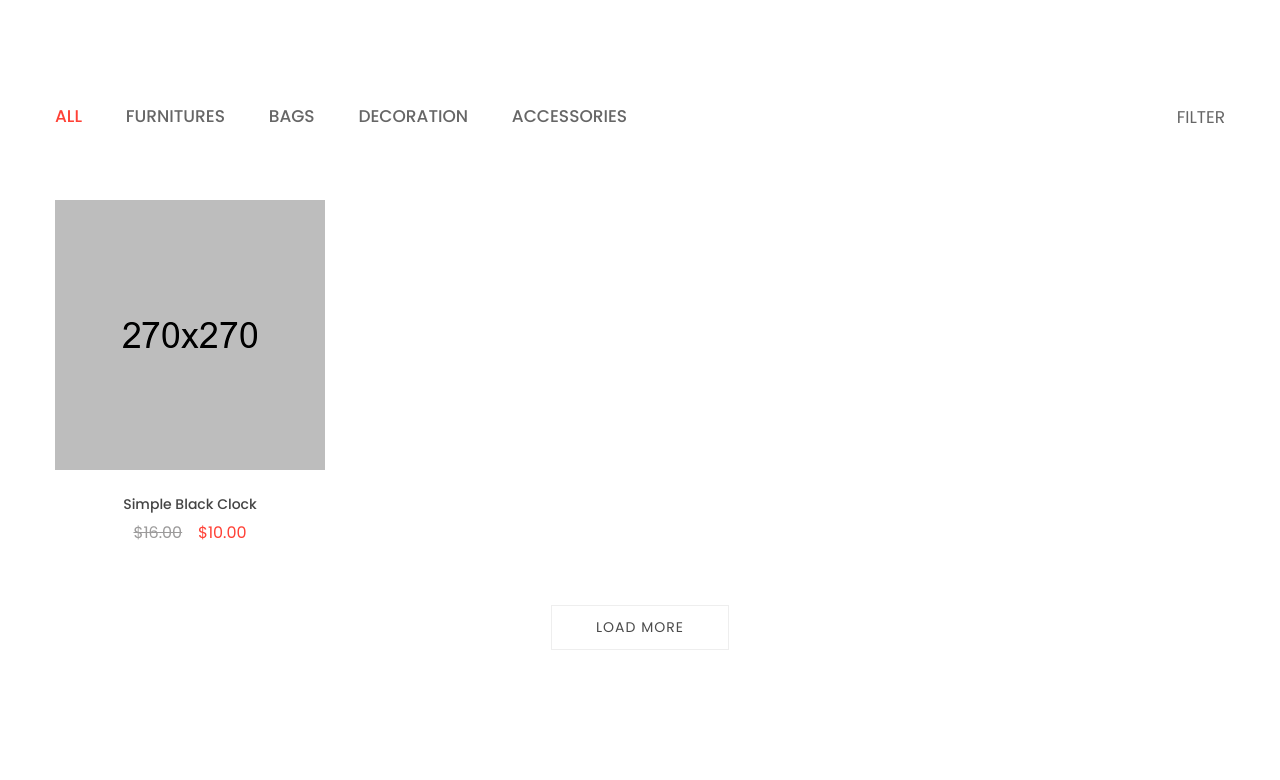
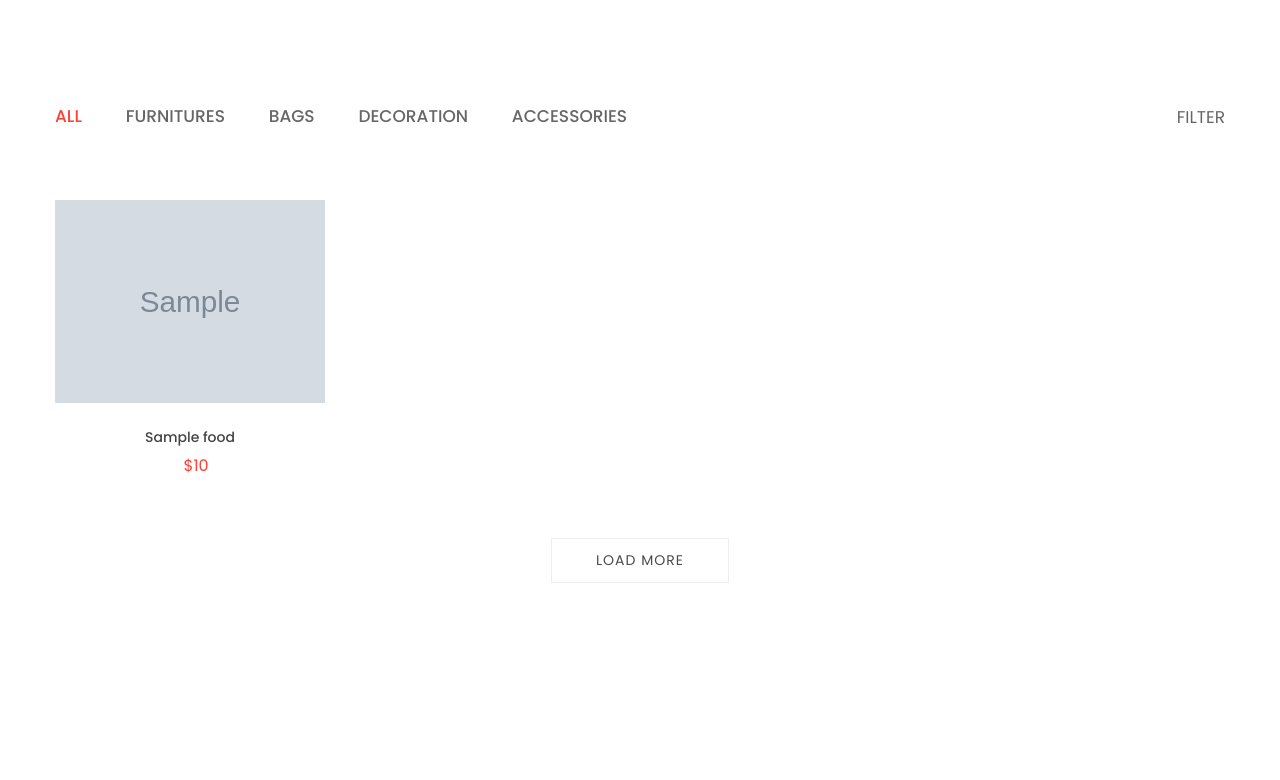
Before and after one commit to hamedsalimzadeh1999/food-delivery-, a Django app: page / in a window 1280 px wide. Shown: the part 159-939 px from the top of the page. After the commit the page ends 742 px from the top, so only its background shows below. Run offline with Django 3.2, Linux system fonts and the light colour scheme; tables that the repository leaves empty hold one stand-in row (values such as "Sample post"); grey boxes marked "Sample" are stand-in pictures; some libraries are stand-ins or nearby versions.

Commit message:
fix image uplaod urls

```diff
--- a/core/core/urls.py
+++ b/core/core/urls.py
@@ -1,8 +1,11 @@
 
 from django.contrib import admin
 from django.urls import path , include
-
+from django.conf.urls.static import static
+from django.conf import settings
 urlpatterns = [
     path('admin/', admin.site.urls),
     path('',include('pizaa.url'))
 ]
+urlpatterns += static(settings.MEDIA_URL , document_root = settings.MEDIA_ROOT)
+urlpatterns += static(settings.STATIC_URL , document_root = settings.MEDIA_ROOT)
--- a/core/media/templates/index.html
+++ b/core/media/templates/index.html
@@ -102,7 +102,7 @@
                       <div class="product__inner">
                           <div class="pro__thumb">
                               <a href="#">
-                                  <img src="images/product/1.png" alt="product images">
+                                  <img src="{{ title.image.url }}" alt="product images">
                               </a>
                           </div>
                           <div class="product__hover__info">
@@ -114,10 +114,10 @@
                           </div>
                       </div>
                       <div class="product__details">
-                          <h2><a href="product-details.html">Simple Black Clock</a></h2>
+                          <h2><a href="product-details.html">{{title.name}}</a></h2>
                           <ul class="product__price">
-                              <li class="old__price">$16.00</li>
-                              <li class="new__price">$10.00</li>
+
+                              <li class="new__price">${{title.price}}</li>
                           </ul>
                       </div>
                   </div>
--- a/core/pizaa/submodel/FoodCategory.py
+++ b/core/pizaa/submodel/FoodCategory.py
@@ -6,7 +6,7 @@ class Food(Draft_publish):
     FoodId = models.UUIDField(primary_key= True , default= uuid.uuid4 , editable=False)
     name = models.CharField(max_length=128)
     published_at = models.DateTimeField(default = timezone.now)
-    image = models.ImageField(upload_to='post',blank=True, null=True , help_text='uplaod image',width_field='width_field', height_field='height_field')
+    image = models.ImageField(upload_to='food',blank=True, null=True , help_text='uplaod image',width_field='width_field', height_field='height_field')
     width_field  = models.PositiveIntegerField(null = True , blank = True , default = '1080')
     height_field = models.PositiveIntegerField(null = True , blank = True , default = '720')
     price= models.PositiveIntegerField()
```
Also changed, not shown: core/media/upload/food/3.jpg (added), core/media/upload/post/download.jfif (deleted).
